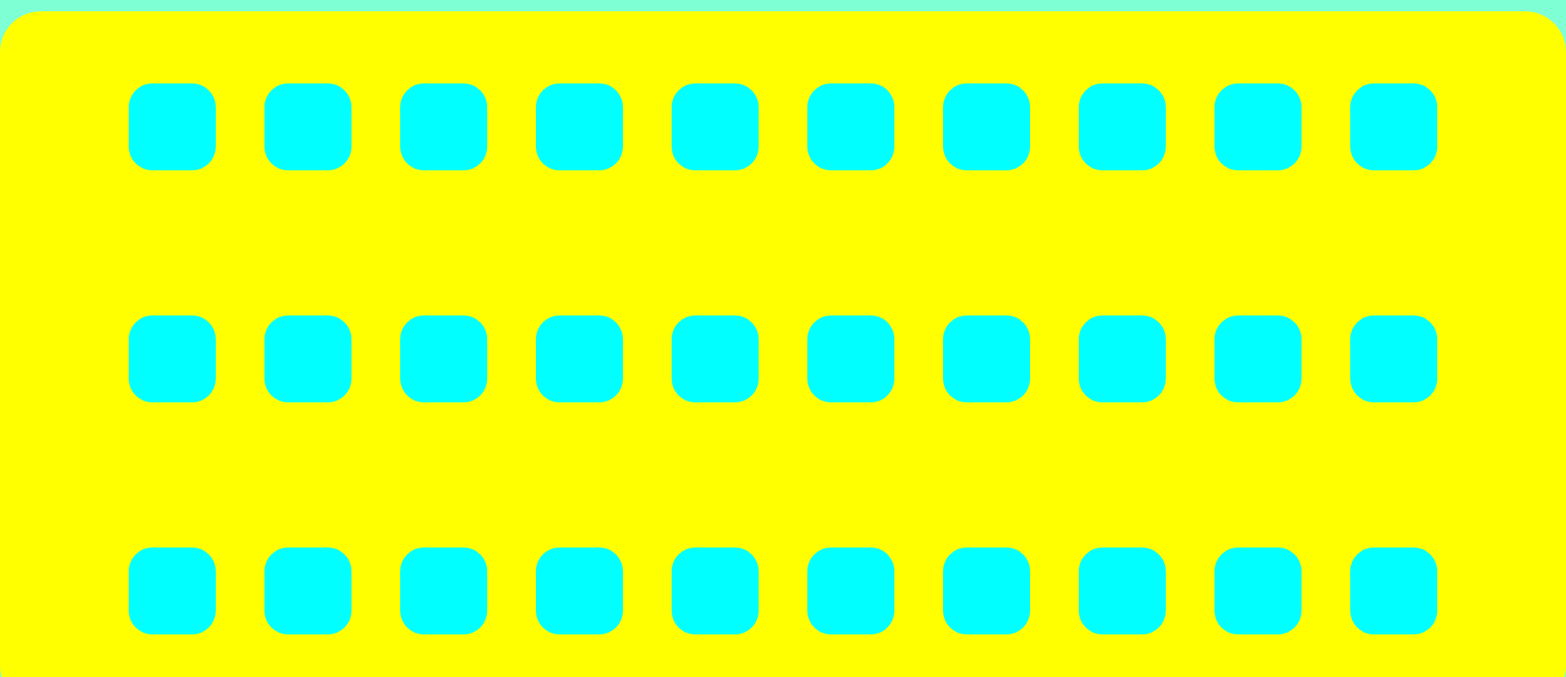
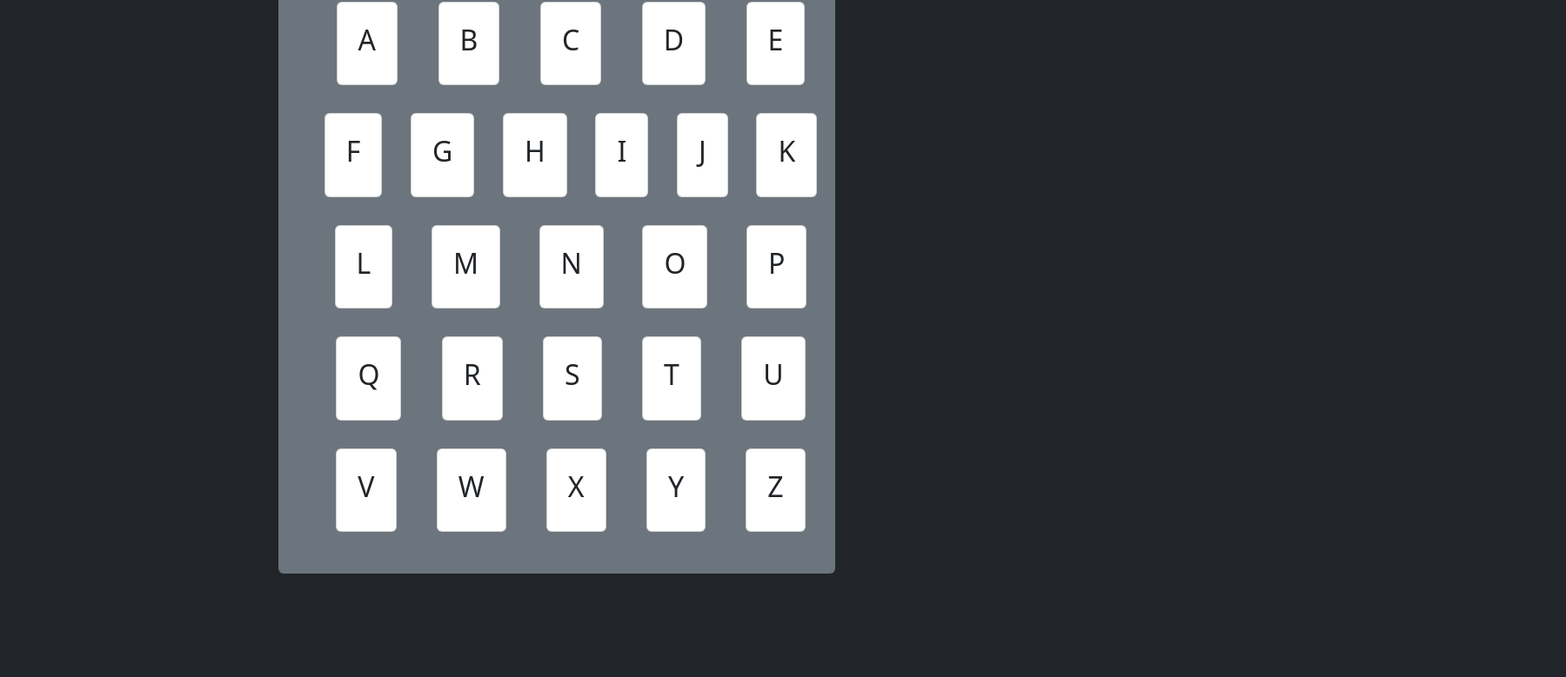
Before and after one commit to NinjaSaifY/Memory_game, a plain HTML site: page index.html in a window 1280 px wide. Shown: the part 86-865 px from the top of the page at 87% size, 1800 px wide, since content can reach past the window. After the commit the page ends 800 px from the top, so only its background shows below. Drawn offline with nearby package versions, Linux system fonts and the light colour scheme.

Commit message:
added bootstrap with letters

```diff
--- a/index.html
+++ b/index.html
@@ -3,50 +3,95 @@
 <head>
     <meta charset="UTF-8">
     <meta name="viewport" content="width=device-width, initial-scale=1.0">
-    <title>Memory Game</title>
-    <link rel="stylesheet" href="style.css">
+    <title>Document</title>
+    <link href="https://cdn.jsdelivr.net/npm/bootstrap@5.3.3/dist/css/bootstrap.min.css" rel="stylesheet" integrity="sha384-QWTKZyjpPEjISv5WaRU9OFeRpok6YctnYmDr5pNlyT2bRjXh0JMhjY6hW+ALEwIH" crossorigin="anonymous">
 </head>
-<body>
-    <h1>Memory Game</h1>
-    <div class="container">
-        <div class="row">
-            <div class="card" id="card"></div>
-            <div class="card" id="card"></div>
-            <div class="card" id="card"></div>
-            <div class="card" id="card"></div>
-            <div class="card" id="card"></div>
-            <div class="card" id="card"></div>
-            <div class="card" id="card"></div>
-            <div class="card" id="card"></div>
-            <div class="card" id="card"></div>
-            <div class="card" id="card"></div>
-        </div>
-        <div class="row">
-            <div class="card" id="card"></div>
-            <div class="card" id="card"></div>
-            <div class="card" id="card"></div>
-            <div class="card" id="card"></div>
-            <div class="card" id="card"></div>
-            <div class="card" id="card"></div>
-            <div class="card" id="card"></div>
-            <div class="card" id="card"></div>
-            <div class="card" id="card"></div>
-            <div class="card" id="card"></div>
-        </div>
-        <div class="row">
-            <div class="card" id="card"></div>
-            <div class="card" id="card"></div>
-            <div class="card" id="card"></div>
-            <div class="card" id="card"></div>
-            <div class="card" id="card"></div>
-            <div class="card" id="card"></div>
-            <div class="card" id="card"></div>
-            <div class="card" id="card"></div>
-            <div class="card" id="card"></div>
-            <div class="card" id="card"></div>
-        </div>
+<body class="bg-dark">
+    <div class="container-fluid text-white w-50 p-3 bg-secondary rounded">
+        <h1 class="text-center">Memory Game</h1>
+        <ul class="row d-flex sm-2 md-3 lg-5 justify-content-evenly">
+            <li class="card rounded m-3 w-auto p-4 h-auto">
+                <h2 id="A" class="card-title">A</h2>
+            </li>
+            <li class="card rounded m-3 w-auto p-4 h-auto">
+                <h2 id="B" class="card-title">B</h2>
+            </li>
+            <li class="card rounded m-3 w-auto p-4 h-auto">
+                <h2 id="C" class="card-title">C</h2>
+            </li>
+            <li class="card rounded m-3 w-auto p-4 h-auto">
+                <h2 id="D" class="card-title">D</h2>
+            </li>
+            <li class="card rounded m-3 w-auto p-4 h-auto">
+                <h2 id="E" class="card-title">E</h2>
+            </li>
+            <li class="card rounded m-3 w-auto p-4 h-auto">
+                <h2 id="F" class="card-title">F</h2>
+            </li>
+            <li class="card rounded m-3 w-auto p-4 h-auto">
+                <h2 id="G" class="card-title">G</h2>
+            </li>
+            <li class="card rounded m-3 w-auto p-4 h-auto">
+                <h2 id="H" class="card-title">H</h2>
+            </li>
+            <li class="card rounded m-3 w-auto p-4 h-auto">
+                <h2 id="I" class="card-title">I</h2>
+            </li>
+            <li class="card rounded m-3 w-auto p-4 h-auto">
+                <h2 id="J" class="card-title">J</h2>
+            </li>
+            <li class="card rounded m-3 w-auto p-4 h-auto">
+                <h2 id="K" class="card-title">K</h2>
+            </li>
+            <li class="card rounded m-3 w-auto p-4 h-auto">
+                <h2 id="L" class="card-title">L</h2>
+            </li>
+            <li class="card rounded m-3 w-auto p-4 h-auto">
+                <h2 id="M" class="card-title">M</h2>
+            </li>
+            <li class="card rounded m-3 w-auto p-4 h-auto">
+                <h2 id="N" class="card-title">N</h2>
+            </li>
+            <li class="card rounded m-3 w-auto p-4 h-auto">
+                <h2 id="O" class="card-title">O</h2>
+            </li>
+            <li class="card rounded m-3 w-auto p-4 h-auto">
+                <h2 id="P" class="card-title">P</h2>
+            </li>
+            <li class="card rounded m-3 w-auto p-4 h-auto">
+                <h2 id="Q" class="card-title">Q</h2>
+            </li>
+            <li class="card rounded m-3 w-auto p-4 h-auto">
+                <h2 id="R" class="card-title">R</h2>
+            </li>
+            <li class="card rounded m-3 w-auto p-4 h-auto">
+                <h2 id="S" class="card-title">S</h2>
+            </li>
+            <li class="card rounded m-3 w-auto p-4 h-auto">
+                <h2 id="T" class="card-title">T</h2>
+            </li>
+            <li class="card rounded m-3 w-auto p-4 h-auto">
+                <h2 id="U" class="card-title">U</h2>
+            </li>
+            <li class="card rounded m-3 w-auto p-4 h-auto">
+                <h2 id="V" class="card-title">V</h2>
+            </li>
+            <li class="card rounded m-3 w-auto p-4 h-auto">
+                <h2 id="W" class="card-title">W</h2>
+            </li>
+            <li class="card rounded m-3 w-auto p-4 h-auto">
+                <h2 id="X" class="card-title">X</h2>
+            </li>
+            <li class="card rounded m-3 w-auto p-4 h-auto">
+                <h2 id="Y" class="card-title">Y</h2>
+            </li>
+            <li class="card rounded m-3 w-auto p-4 h-auto">
+                <h2 id="Z" class="card-title">Z</h2>
+            </li>
+        </ul>
     </div>
 
-    <script src="main.js"></script>
+    <script src="https://cdn.jsdelivr.net/npm/@popperjs/core@2.11.8/dist/umd/popper.min.js" integrity="sha384-I7E8VVD/ismYTF4hNIPjVp/Zjvgyol6VFvRkX/vR+Vc4jQkC+hVqc2pM8ODewa9r" crossorigin="anonymous"></script>
+    <script src="https://cdn.jsdelivr.net/npm/bootstrap@5.3.3/dist/js/bootstrap.min.js" integrity="sha384-0pUGZvbkm6XF6gxjEnlmuGrJXVbNuzT9qBBavbLwCsOGabYfZo0T0to5eqruptLy" crossorigin="anonymous"></script>
 </body>
 </html>
--- a/main.js
+++ b/main.js
@@ -0,0 +1,14 @@
+const card = document.getElementById('card');
+const randomBtn = document.getElementById('randomButton');
+
+alphabet = ['a', 'b', 'c', 'd', 'e', 'f', 'g', 'h', 'i', 'j', 'k', 'l', 'm', 'n', 'o', 'p', 'q', 'r', 's', 't', 'u', 'v', 'w', 'x', 'y', 'z'];
+
+function cardsFlip(){
+    card.addEventListener('click',() => {
+        card.classList.add('.flipped');
+    });
+}
+
+randomBtn.addEventListener('click', () => {
+
+});
--- a/style.css
+++ /dev/null
@@ -1,46 +0,0 @@
-*{
-    margin: 0;
-    padding: 0;
-    text-decoration: none;
-    font-family: system-ui, -apple-system, BlinkMacSystemFont, 'Segoe UI', Roboto, Oxygen, Ubuntu, Cantarell, 'Open Sans', 'Helvetica Neue', sans-serif;
-    font-style:oblique;
-    color: black;
-    font-weight: 400;
-}
-
-body{
-    background-color: aquamarine;
-}
-
-body h1{
-    margin: auto;
-    text-align: center;
-    margin: 28px;
-}
-
-.container{
-    margin: auto;
-    background-color: yellow;
-    height: 800px;
-    width: 1800px;
-    border-radius: 47px;
-    justify-content: center;
-    display: grid;
-    grid-template: 6fr 3fr;
-    align-items: center;
-}
-
-.row{
-    display: flex;
-    flex-direction: row;
-    margin: 28px;
-}
-
-.card{
-    background-color: aqua;
-    width: 100px;
-    height: 100px;
-    border-radius: 27px;
-    margin: 28px;
-    grid-row: 1;
-}
```
